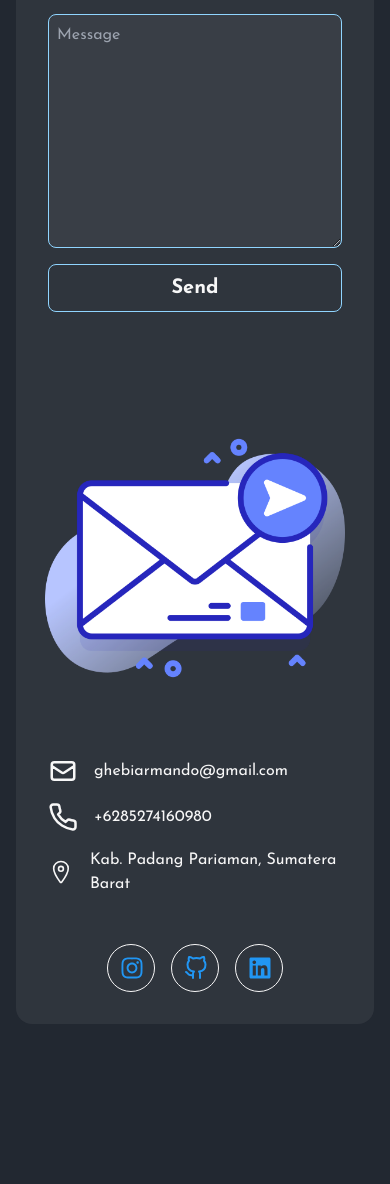
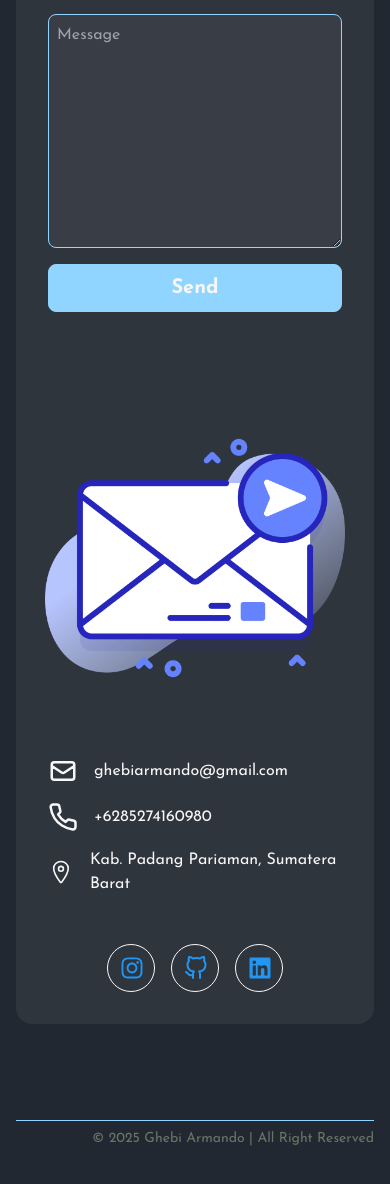
Before and after one commit to OntongGhebi/Portofolio, a React (Vite) app in the folder portofolio/portofolio/: page / in a window 390 px wide. Shown: the part 7824-9008 px from the top of the page. Before the commit the page ends 8848 px from the top, so only its background shows below. Built offline with nearby package versions, Linux system fonts and the light colour scheme.

Commit message:
Footer Finish

```diff
--- a/portofolio/portofolio/src/App.jsx
+++ b/portofolio/portofolio/src/App.jsx
@@ -8,6 +8,8 @@ import SubSkills from "./components/MySkillSection/SubSkills";
 import NavbarMain from "./components/navbar/NavbarMain";
 import ProjectMain from "./components/ProjectSection/ProjectMain";
 import ContactMain from "./components/ContactSection/ContactMain";
+import FooterMain from "./components/Footer/FooterMain";
+import HelperSection from "./components/navbar/HelperSection";
 
 function App() {
   return (
@@ -22,6 +24,8 @@ function App() {
       <ExpMain />
       <ProjectMain />
       <ContactMain />
+      <FooterMain />
+      <HelperSection />
     </main>
   );
 }
--- a/portofolio/portofolio/src/components/ContactSection/ContactForm.jsx
+++ b/portofolio/portofolio/src/components/ContactSection/ContactForm.jsx
@@ -77,7 +77,7 @@ const ContactForm = () => {
         />
         <button
           type="submit"
-          className="w-full rounded-lg border border-lightblue text-white h-12 font-bold text-xl hover:bg-lightblue transition-all duration-500"
+          className="w-full rounded-lg border bg-lightblue border-lightblue text-white h-12 font-bold text-xl hover:bg-gray/60 hover:text-lightblue transition-all duration-500"
         >
           Send
         </button>
--- /dev/null
+++ b/portofolio/portofolio/src/components/Footer/FooterMain.jsx
@@ -0,0 +1,37 @@
+const links = [
+  { link: "About Me", section: "about" },
+  { link: "Skills", section: "skills" },
+  { link: "Experience", section: "experience" },
+  { link: "Projects", section: "project" },
+  { link: "Contact", section: "contact" },
+];
+
+const FooterMain = () => {
+  return (
+    <div className="px-4">
+      <div className="w-full h-[1px] bg-lightblue mt-24"></div>
+      <div className="md:flex sm:hidden justify-between mt-4 max-w-[1200px] mx-auto">
+        <p className="text-3xl text-lightGray">Ghebi Armando</p>
+        <ul className="flex gap-4 text-lightGray text-xl">
+          {links.map((item, index) => {
+            return (
+              <li key={index}>
+                <a
+                  href="#"
+                  className="hover:text-white transition-all duration-500"
+                >
+                  {item.link}
+                </a>
+              </li>
+            );
+          })}
+        </ul>
+      </div>
+      <p className="max-w-[1200px] mx-auto text-right mt-2 mb-12 text-sm text-lightGray">
+        © 2025 Ghebi Armando | All Right Reserved
+      </p>
+    </div>
+  );
+};
+
+export default FooterMain;
```
